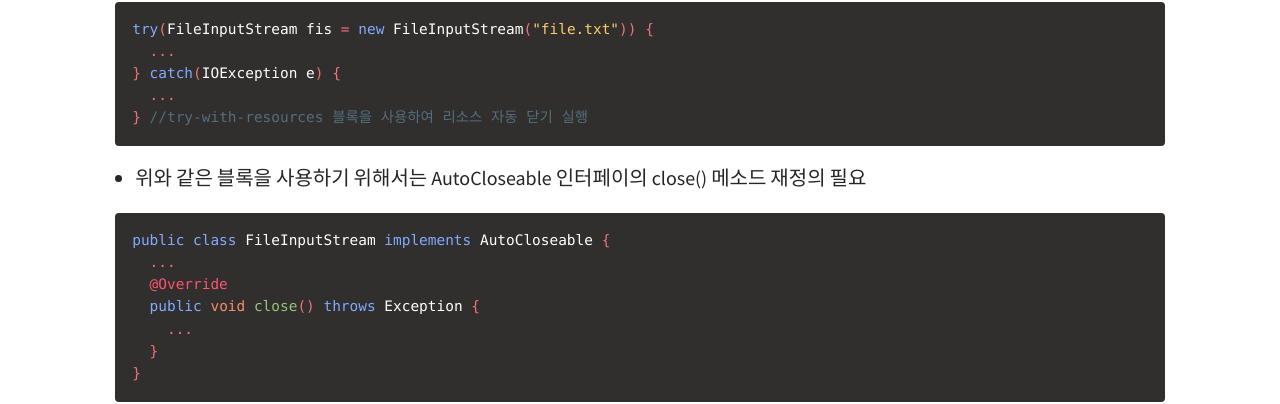
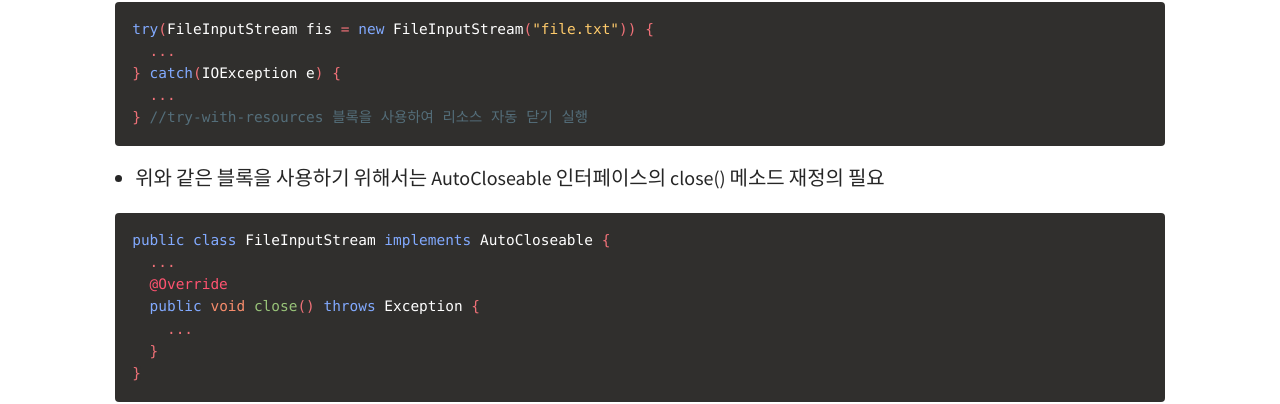
Before and after one commit to shkim00216/shkim00216.github.io, a Jekyll site: the page built from _posts/2024-09-05-java-exception.md, in a window 1280 px wide and 900 px high, scrolled down 2643 px. Shown: the part 95-499 px from the top of the window. Built offline with Jekyll 4.4.1, drawn with Linux system fonts in a browser that asks for light colours; some web fonts are replaced; a script that is not in the unit is left out.

Commit message:
Update 2024-09-05-java-exception.md

````diff
--- a/_posts/2024-09-05-java-exception.md
+++ b/_posts/2024-09-05-java-exception.md
@@ -118,7 +118,7 @@ try(FileInputStream fis = new FileInputStream("file.txt")) {
 } //try-with-resources 블록을 사용하여 리소스 자동 닫기 실행
 ```
 
-- 위와 같은 블록을 사용하기 위해서는 AutoCloseable 인터페이의 close() 메소드 재정의 필요
+- 위와 같은 블록을 사용하기 위해서는 AutoCloseable 인터페이스의 close() 메소드 재정의 필요
 
 ```java
 public class FileInputStream implements AutoCloseable {
````
